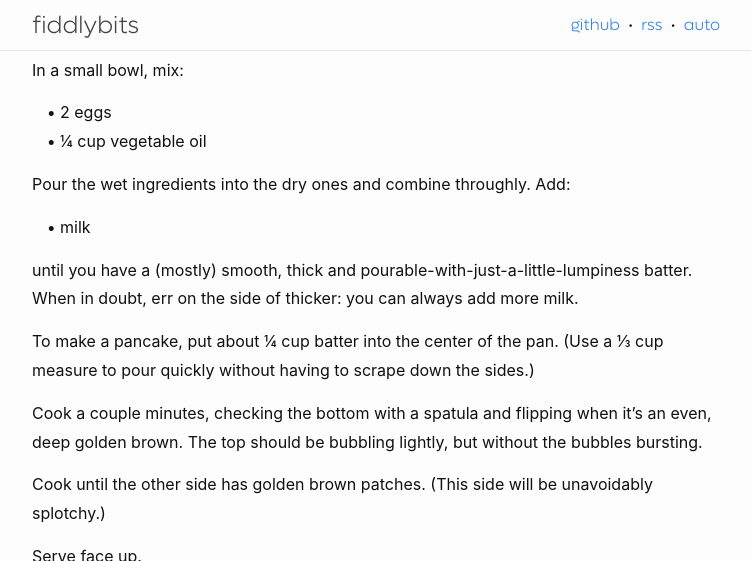
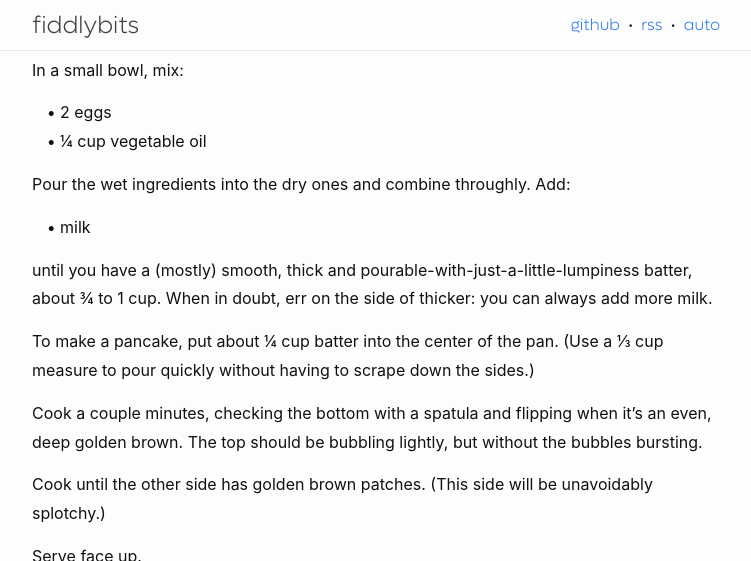
Before and after one commit to seansfkelley/seansfkelley.github.io, a Jekyll site: the page built from _posts/2023-12-24-cornmeal-pancakes.md, in a window 1280 px wide and 900 px high, scrolled down 881 px, cut to the strip 0-561 px from the top of the window. Shown: the whole strip, without its empty margins (264-1015 px from the left). Built offline with Jekyll 4.4.1, drawn with Linux system fonts in a browser that asks for light colours.

Commit message:
Add a quantity.

```diff
--- a/_posts/2023-12-24-cornmeal-pancakes.md
+++ b/_posts/2023-12-24-cornmeal-pancakes.md
@@ -29,7 +29,7 @@ Pour the wet ingredients into the dry ones and combine throughly. Add:
 
 - milk
 
-until you have a (mostly) smooth, thick and pourable-with-just-a-little-lumpiness batter. When in doubt, err on the side of thicker: you can always add more milk.
+until you have a (mostly) smooth, thick and pourable-with-just-a-little-lumpiness batter, about ¾ to 1 cup. When in doubt, err on the side of thicker: you can always add more milk.
 
 To make a pancake, put about ¼ cup batter into the center of the pan. (Use a ⅓ cup measure to pour quickly without having to scrape down the sides.)
 
```
